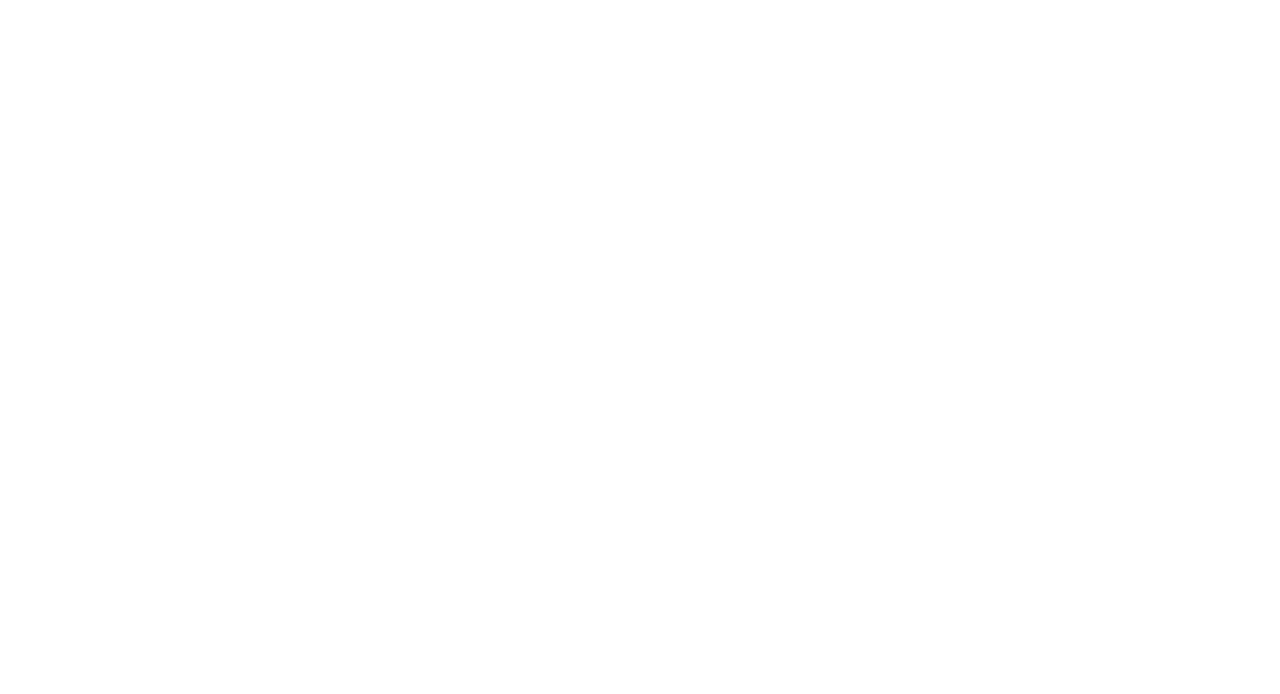
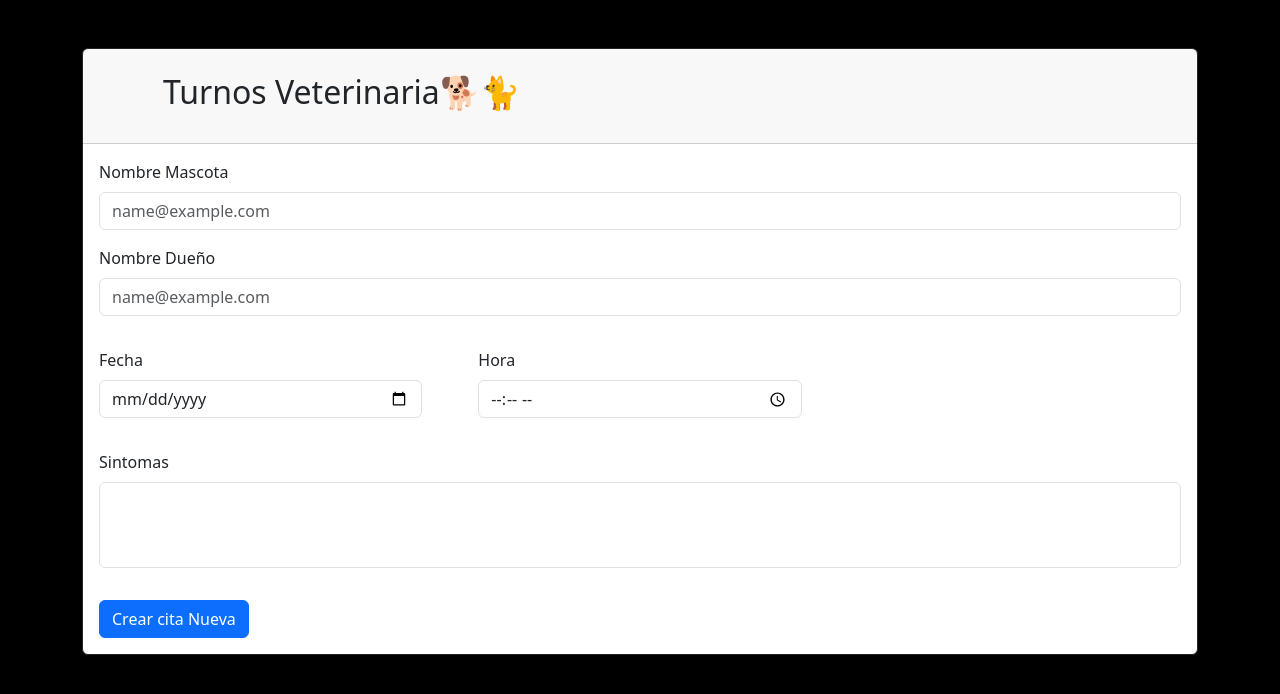
Before and after one commit to AdrianKarma/react-Ejercicio-09, a React (Vite) app: page / in a window 1280 px wide. Shown: the top 694 px of the page. Built offline with nearby package versions, Linux system fonts and the light colour scheme.

Commit message:
maquetado del form

```diff
--- a/src/App.css
+++ b/src/App.css
@@ -0,0 +1,5 @@
+body{
+  background-color: black ;
+}
+
+textarea { resize: none; }
--- a/src/App.jsx
+++ b/src/App.jsx
@@ -1,12 +1,13 @@
-
+import 'bootstrap/dist/css/bootstrap.min.css';
 import './App.css'
+import Formulario from './components/Formulario'
 
 function App() {
 
 
   return (
     <>
-
+     <Formulario></Formulario>
     </>
   )
 }
--- /dev/null
+++ b/src/components/Formulario.jsx
@@ -0,0 +1,47 @@
+import { Card, Form, Container, Row, Col, Button } from "react-bootstrap";
+
+const Formulario = () => {
+    return (
+        <>
+        <Container className="mt-5">
+            <Card className="" border="dark" >
+        <Card.Header > <h2 className="ms-5 p-3">Turnos Veterinaria🐕🐈</h2></Card.Header>
+        <Form>
+
+      <Form.Group className="m-3" controlId="exampleForm.ControlInput1">
+        <Form.Label>Nombre Mascota</Form.Label>
+        <Form.Control type="text" placeholder="name@example.com" />
+      </Form.Group>
+
+      <Form.Group className="m-3 " controlId="exampleForm.ControlInput1">
+        <Form.Label>Nombre Dueño</Form.Label>
+        <Form.Control type="text" placeholder="name@example.com" />
+      </Form.Group>
+<Row>
+<Col sm={4}>
+      <Form.Group className="m-3 " controlId="exampleForm.ControlInput1">
+        <Form.Label>Fecha</Form.Label>
+        <Form.Control type="date" placeholder="name@example.com" />
+      </Form.Group>
+      </Col>
+      <Col sm={4}>
+      <Form.Group className="m-3 " controlId="exampleForm.ControlInput1">
+        <Form.Label>Hora</Form.Label>
+        <Form.Control type="time" placeholder="name@example.com" />
+      </Form.Group>
+      </Col>
+      </Row>
+      <Form.Group className="m-3 " controlId="exampleForm.ControlTextarea1">
+        <Form.Label>Sintomas</Form.Label>
+        <Form.Control as="textarea" rows={3} resize="none" />
+      </Form.Group>
+
+      <Button className="m-3">Crear cita Nueva</Button>
+    </Form>
+      </Card>
+      </Container>
+        </>
+    );
+};
+
+export default Formulario;
```
